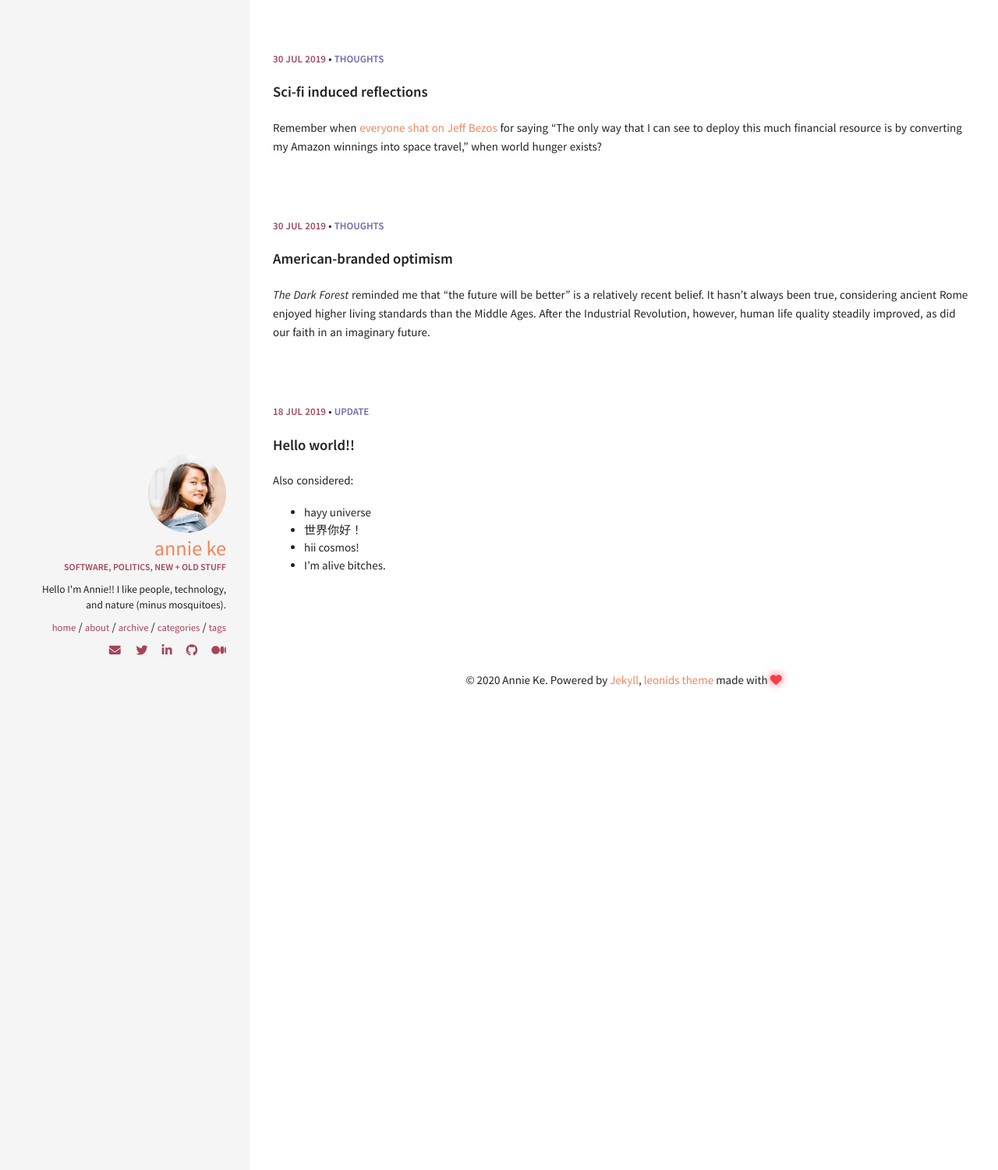
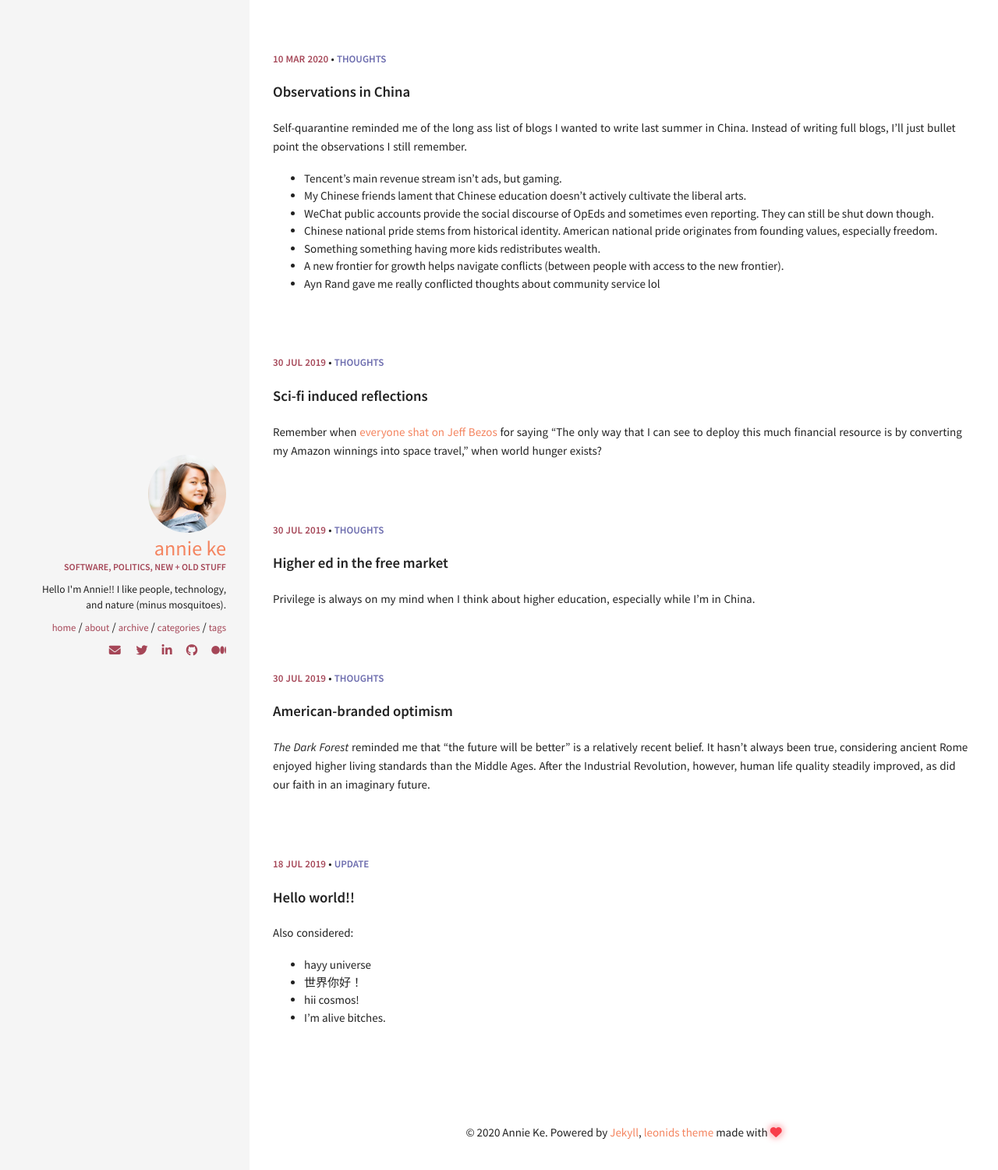
Before and after one commit to annieke/annieke.github.io, a Jekyll site: the page built from index.html, in a window 1280 px wide. Shown: the top 1500 px of the page at 78% size. Built offline with Jekyll 4.4.1, drawn with Linux system fonts in a browser that asks for light colours; nearby versions of some CDN libraries.

Commit message:
add posts and update about

```diff
--- /dev/null
+++ b/_posts/2019-07-30-free-market-higher-ed.md
@@ -0,0 +1,12 @@
+---
+layout: post
+title: "Higher ed in the free market"
+categories: [thoughts]
+tags: [china, higher education, privilege]
+---
+
+Privilege is always on my mind when I think about higher education, especially while I'm in China. <!--more-->
+
+In China, the *gaokao* is the only legal path to university admission, and a high score isn't easily purchasable with money. As flawed and unfair as the standardized test is, college entrance that's not directly for sale does seem charming in comparison to the American application system which is really a gatekeeper to the Wall Street aristocracy.
+
+However, my friend [Hayden](https://www.linkedin.com/in/hayden-liu/), in true Chicagoan fashion, sees a market inefficiency. Within the Chinese university market, a prestigious degree is a desired good impossible for purchase. This could mean China's higher education is debatably more fair and equitable, but China's market is not the only one. The wealthy bypass this inefficiency by [gaming US college admissions](https://www.vox.com/recode/2019/5/2/18526213/tao-zhao-chinese-billionaire-college-admissions-scandal-bribery) instead. This is not the perfect comparison as bribery is illegal, and maybe there's just more market demand for foreign education. Regardless, China's elite fall into another rat race of sending their kids to foreign colleges, a market more easily influenced by cash, or "more efficient."
--- /dev/null
+++ b/_posts/2020-03-10-china-observations.md
@@ -0,0 +1,16 @@
+---
+layout: post
+title: "Observations in China"
+categories: [thoughts]
+tags: [china, tech]
+---
+
+Self-quarantine reminded me of the long ass list of blogs I wanted to write last summer in China. Instead of writing full blogs, I'll just bullet point the observations I still remember.
+
++ Tencent's main revenue stream isn't ads, but gaming.
++ My Chinese friends lament that Chinese education doesn't actively cultivate the liberal arts.
++ WeChat public accounts provide the social discourse of OpEds and sometimes even reporting. They can still be shut down though.
++ Chinese national pride stems from historical identity. American national pride originates from founding values, especially freedom.
++ Something something having more kids redistributes wealth.
++ A new frontier for growth helps navigate conflicts (between people with access to the new frontier).
++ Ayn Rand gave me really conflicted thoughts about community service lol
```
Also changed, not shown: _data/index/about.yml (+4 -4 lines), README.md.
